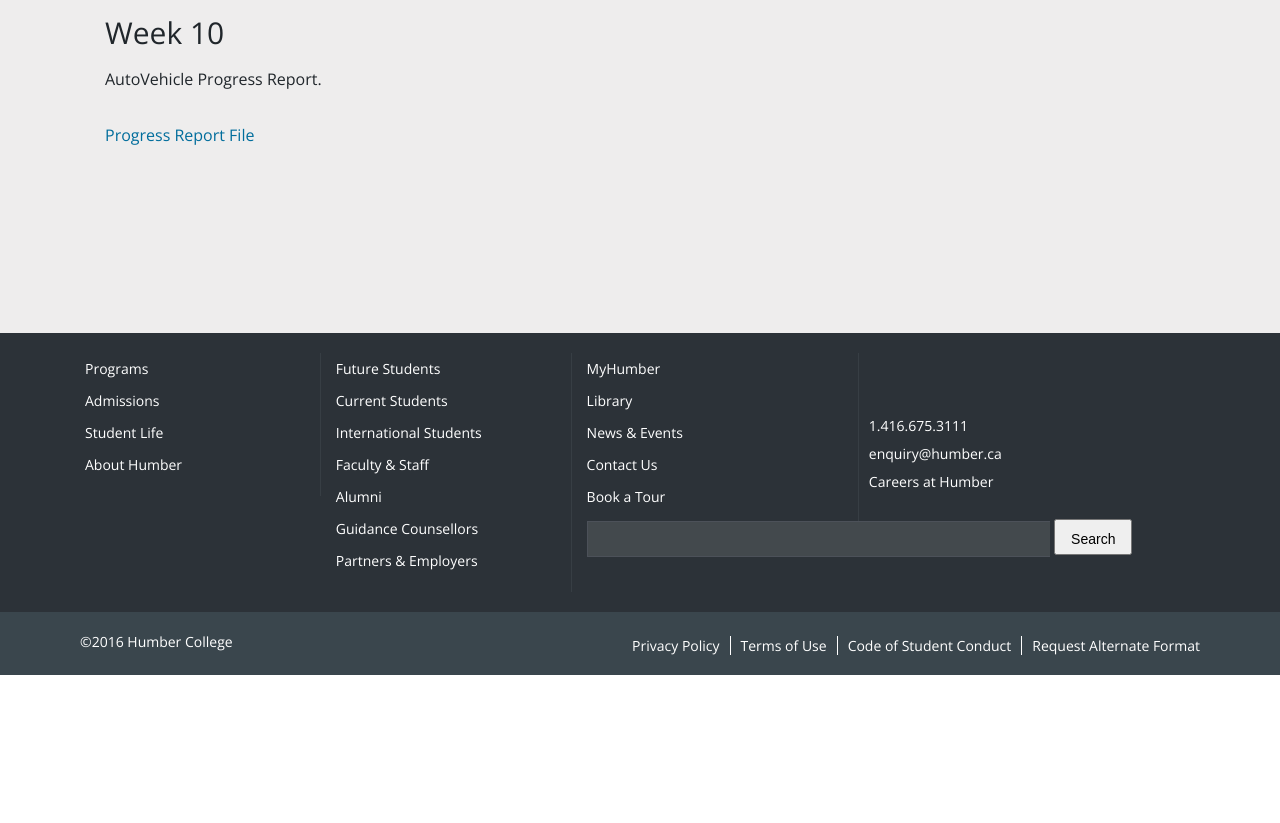
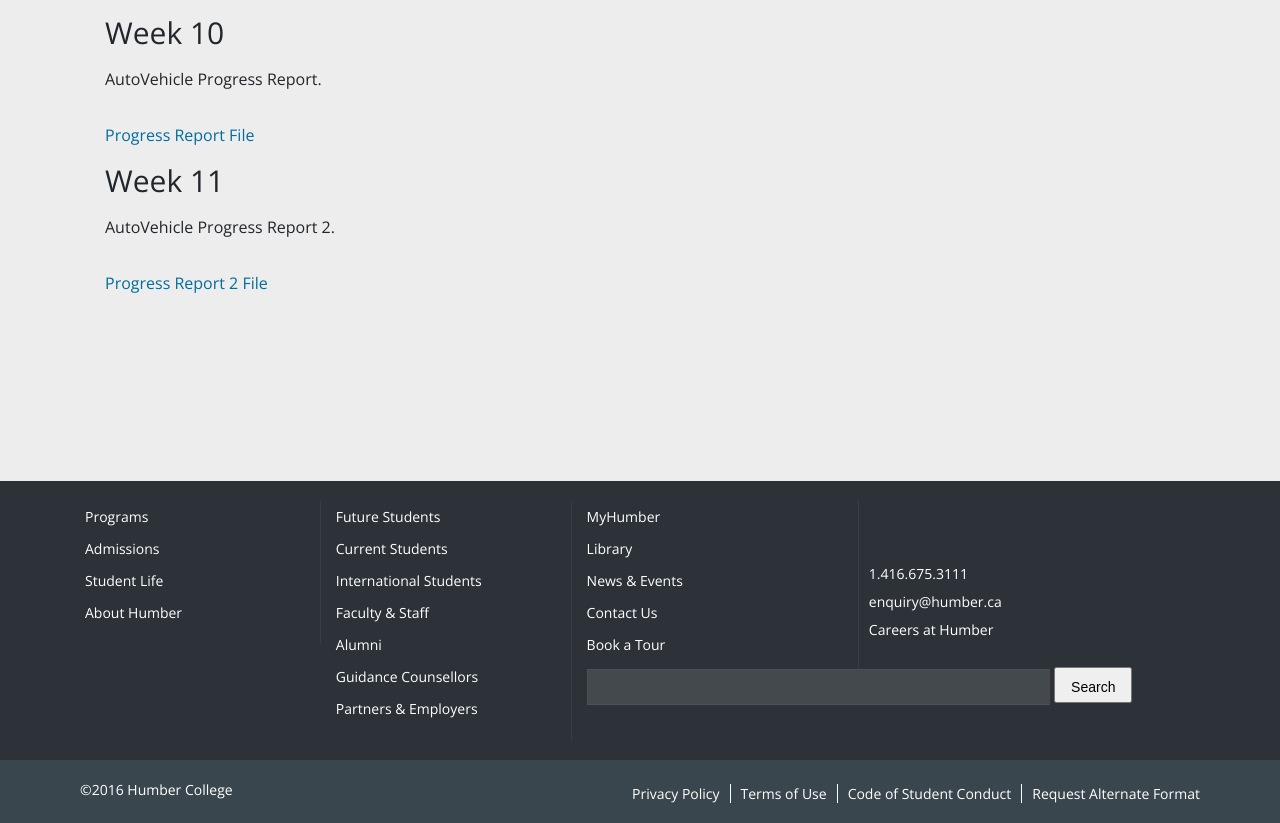
Before and after one commit to JanYalda/JanYalda.github.io, a plain HTML site: page index.html in a window 1280 px wide. Shown: the part 3455-4278 px from the top of the page. Before the commit the page ends 4130 px from the top, so only its background shows below. Drawn offline with nearby package versions, Linux system fonts and the light colour scheme.

Commit message:
Update indexcontent.html

```diff
--- a/indexcontent.html
+++ b/indexcontent.html
@@ -65,5 +65,11 @@
    <a href="Week10/Project Status Report.docx">Progress Report File</a><br>
  </SECTION>
 
+   <SECTION ID="Section_8">
+  <H3>Week 11</H3>
+   <p>AutoVehicle Progress Report 2.</p>
+   <a href="Week10/Project Status Report2.docx">Progress Report 2 File</a><br>
+ </SECTION>
+
 
 </ARTICLE>
```
